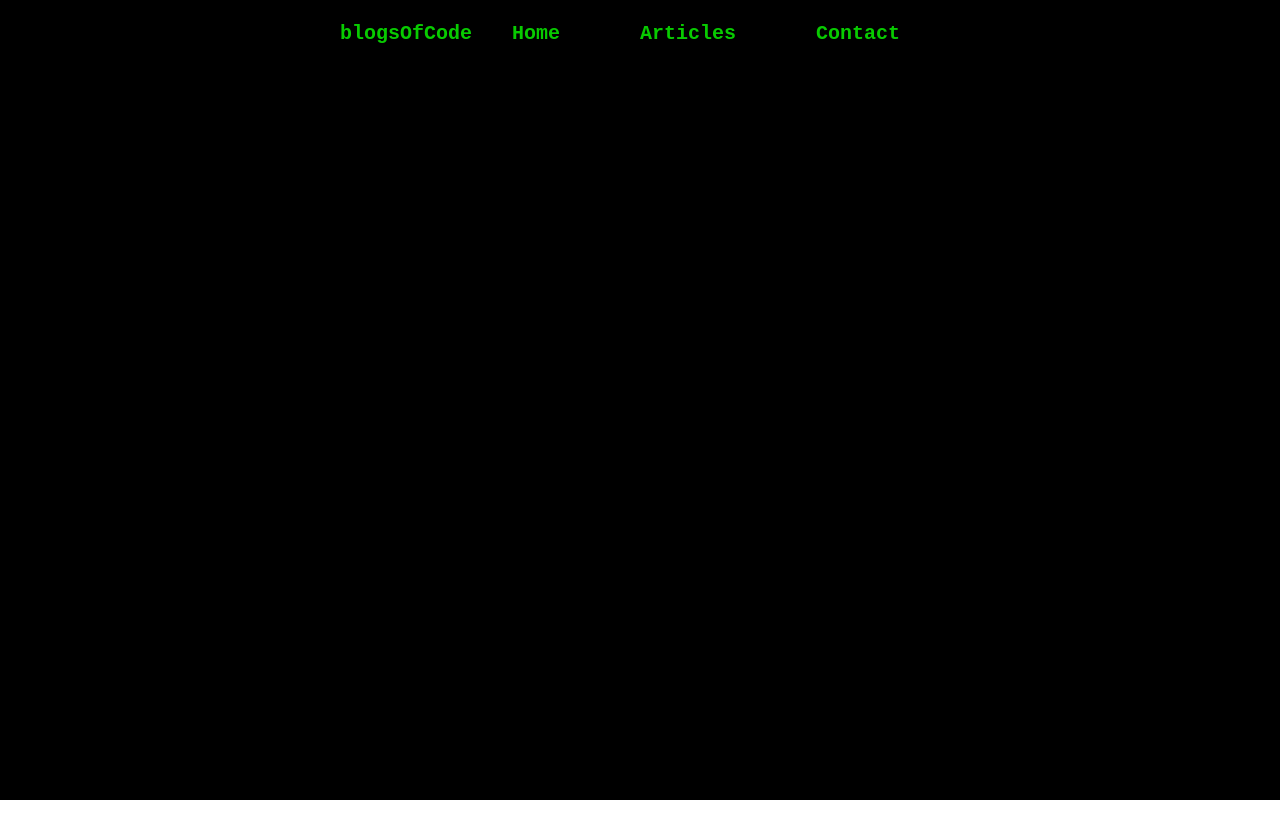
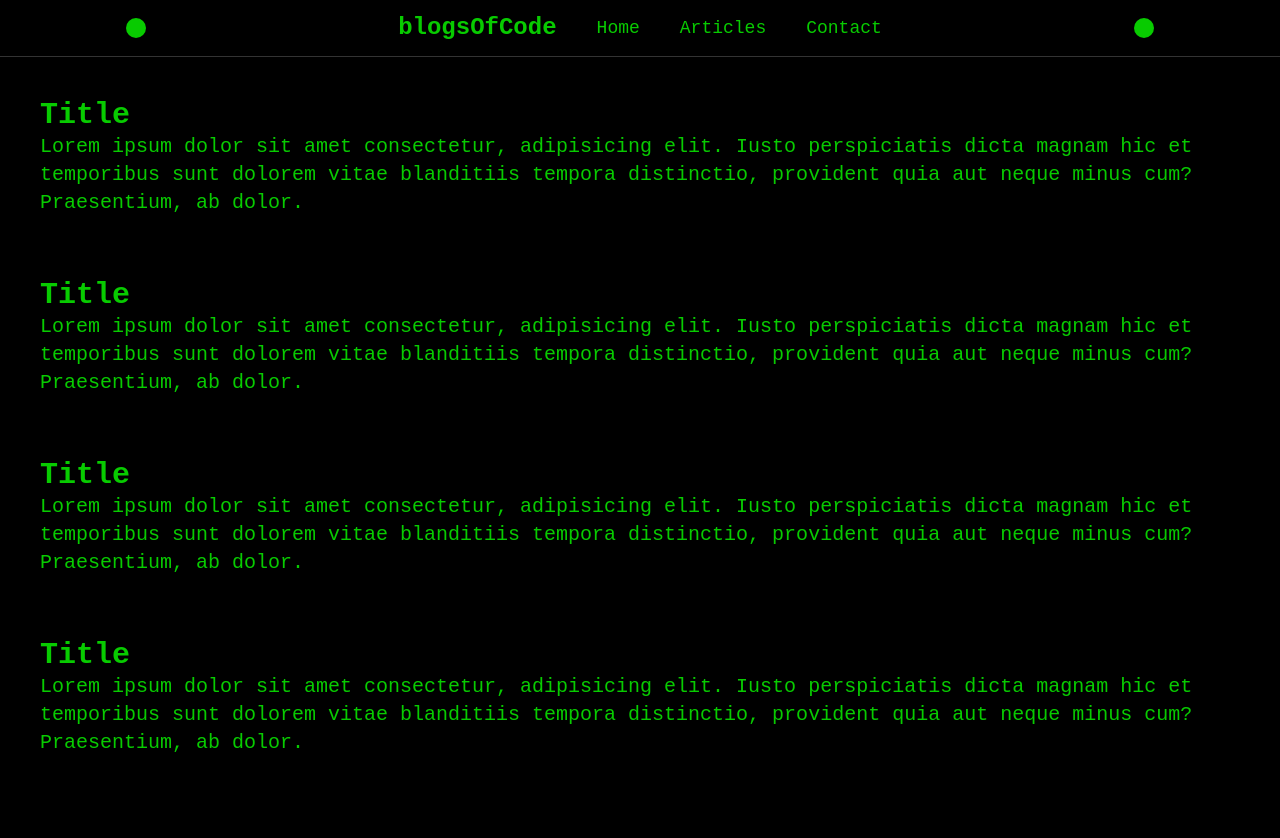
Before and after one commit to omarhamdi2006/blogsOfCode, a React (Vite) app: page /articles in a window 1280 px wide. Shown: the top 838 px of the page. Before the commit the page ends 800 px from the top, so only its background shows below. Built offline with nearby package versions, Linux system fonts and the light colour scheme.

Commit message:
Applied Design Semi Fully

```diff
--- a/package.json
+++ b/package.json
@@ -11,8 +11,10 @@
   },
   "dependencies": {
     "@tailwindcss/vite": "^4.2.2",
+    "ogl": "^1.0.11",
     "react": "^19.2.4",
     "react-dom": "^19.2.4",
+    "react-router": "^7.14.0",
     "tailwindcss": "^4.2.2"
   },
   "devDependencies": {
--- a/src/App.css
+++ b/src/App.css
@@ -3,10 +3,16 @@
 @theme{
     --color-main-500: #08CB00;
 
+
 }
 
 .bigFont{
     font-family: monospace;
+    font-weight: normal;
+
+}
+.bigFontBold{
+    font-family: monospace;
     font-weight: bold;
 
 }
--- a/src/App.jsx
+++ b/src/App.jsx
@@ -1,11 +1,20 @@
 import './App.css'
 import Home from './Home'
+import Articles from './Articles'
+import Contact from './Contact'
+
+import { Route,Routes } from 'react-router'
 
 function App() {
 
   return (
     <>
-    <Home/>
+      <Routes>
+        <Route path='/' element={<Home/>}/>
+        <Route path='/articles' element={<Articles/>}/>
+        <Route path='/contact' element={<Contact/>}/>
+
+      </Routes>
     </>
   )
 }
--- /dev/null
+++ b/src/Articles.jsx
@@ -0,0 +1,28 @@
+import React from 'react'
+import Nav from './Nav'
+
+export default function Articles() {
+  return (
+    <><Nav/>
+      <div className=" w-full h-screen bg-black text-main-500 flex flex-col  ">
+            <Article/>
+                        <Article/>
+
+            <Article/>
+            <Article/>
+
+      </div>
+    </>
+
+  )
+}
+
+
+ function Article() {
+  return (
+    <div className='px-10 mt-10 mb-5'>
+      <h1 className='bigFontBold text-3xl'>Title</h1>
+      <p className='bigFont text-xl'> Lorem ipsum dolor sit amet consectetur, adipisicing elit. Iusto perspiciatis dicta magnam hic et temporibus sunt dolorem vitae blanditiis tempora distinctio, provident quia aut neque minus cum? Praesentium, ab dolor.</p>
+    </div>
+  )
+}
--- /dev/null
+++ b/src/Contact.jsx
@@ -0,0 +1,20 @@
+import React from 'react'
+import Nav from './Nav'
+export default function Contact() {
+  return (
+    <>
+    <Nav/>
+          <div className="hero w-full h-screen bg-black text-main-500  ">
+            <div className="contact flex flex-col text-center justify-center items-center gap-10 p-30">
+                          <h3 className='font-mono text-5xl font-bold'>For more info, You can contact me</h3>
+            <div className="links flex flex-row gap-x-10 text-xl bigFontBold">
+          <a target='_blank' href="https://github.com/omarhamdi2006"><h3 className='text-main-500 border-main-500 border-2 p-2 rounded-md hover:scale-110  hover:bg-main-500 hover:text-black hover:border-main-500 transition-all 0.3s '>Github</h3></a>
+          <a target='_blank' href="https://www.linkedin.com/in/omar-hamdy-6b929334b/"><h3 className='text-white  border-white border-2 p-2  rounded-md hover:scale-110   hover:bg-main-500 hover:text-black hover:border-main-500 transition-all 0.3s'>LinkedIn</h3></a>
+
+            </div>
+            </div>
+      </div>
+
+    </>
+  )
+}
--- a/src/Home.jsx
+++ b/src/Home.jsx
@@ -1,19 +1,23 @@
-import React from 'react'
+import React from 'react';
+import Nav from './Nav';
+import { Link } from 'react-router';
 export default function Home() {
   return (
     <>
-    <div className="nav bg-black  max-w-full h-screen ">
-    <nav className='text-main-500 bigFont items-center'>
-      <ul className='text-center flex flex-row justify-center py-5 text-xl'>
-        <h3 className=''>blogsOfCode</h3>
-        <li className='px-10'>Home</li>
-        <li className='px-10'>Articles</li>
-        <li className='px-10'>Contact</li>
+      <Nav />
+      <div className=" w-full h-screen bg-black ">
+        <div className="hero flex flex-col  items-center px-10 mt-0 text-center pt-30">
+          <h1 className='text-main-500 bigFontBold text-7xl  '>You Just Landed in My Blog !</h1>
+          <p className='text-main-500 bigFont mt-5 text-xl'>I'm <span className='text-white bigFontBold'>Omar</span> and this is my personal space to share some insights and ideas.</p>
+          <div className="buttons flex mt-10 gap-10 bigFont text-2xl">
+          <Link to="/articles"><h3 className='text-main-500 border-main-500 border-2 p-2 rounded-md hover:scale-110  hover:bg-main-500 hover:text-black hover:border-main-500 transition-all 0.3s'>Read my articles</h3></Link>
+          <Link to="/contact"><h3 className='text-white  border-white border-2 p-2  rounded-md hover:scale-110   hover:bg-main-500 hover:text-black hover:border-main-500 transition-all 0.3s'>Contact me</h3></Link>
 
+        </div>
 
-      </ul>
-    </nav>
-    </div>
+        </div>
+
+      </div>
     </>
-  )
+  );
 }
--- /dev/null
+++ b/src/Nav.jsx
@@ -0,0 +1,20 @@
+import React from 'react'
+import {  Link } from "react-router";
+export default function Nav() {
+  return (
+<div className="nav bg-black text-main-500 w-full h-max m-0 py-3 border-b border-white/20  ">
+  <nav className='text-main-500 bigFont  flex flex-row items-center justify-around  '>
+    <div className="circle w-5 h-5 rounded-full bg-main-500"></div>
+    <ul className='text-center flex flex-row justify-center items-center gap-10  flex-wrap '>
+      <Link to="/"><h3 className='text-2xl bigFontBold'>blogsOfCode</h3></Link>
+      <Link to="/"><li className='text-lg hover:text-green-700'>Home</li></Link>
+      <Link to="/articles"><li className='text-lg hover:text-green-700'>Articles</li></Link>
+      <Link to="/contact"><li className='text-lg hover:text-green-700'>Contact</li></Link>
+    </ul>
+    <div className="circle w-5 h-5 rounded-full bg-main-500"></div>
+
+  </nav>
+</div>
+
+  )
+}
--- a/src/index.css
+++ b/src/index.css
@@ -1 +1,5 @@
 @import "tailwindcss";
+
+body {
+  margin: 0;
+}
--- a/src/main.jsx
+++ b/src/main.jsx
@@ -1,8 +1,10 @@
-import { StrictMode } from 'react'
 import { createRoot } from 'react-dom/client'
+import {BrowserRouter} from 'react-router'
 import './index.css'
 import App from './App.jsx'
 
 createRoot(document.getElementById('root')).render(
-    <App />
+        <BrowserRouter>
+        <App/>
+        </BrowserRouter>
 )
```
Also changed, not shown: 1 other file (tests, documents, lock files or other folders).
